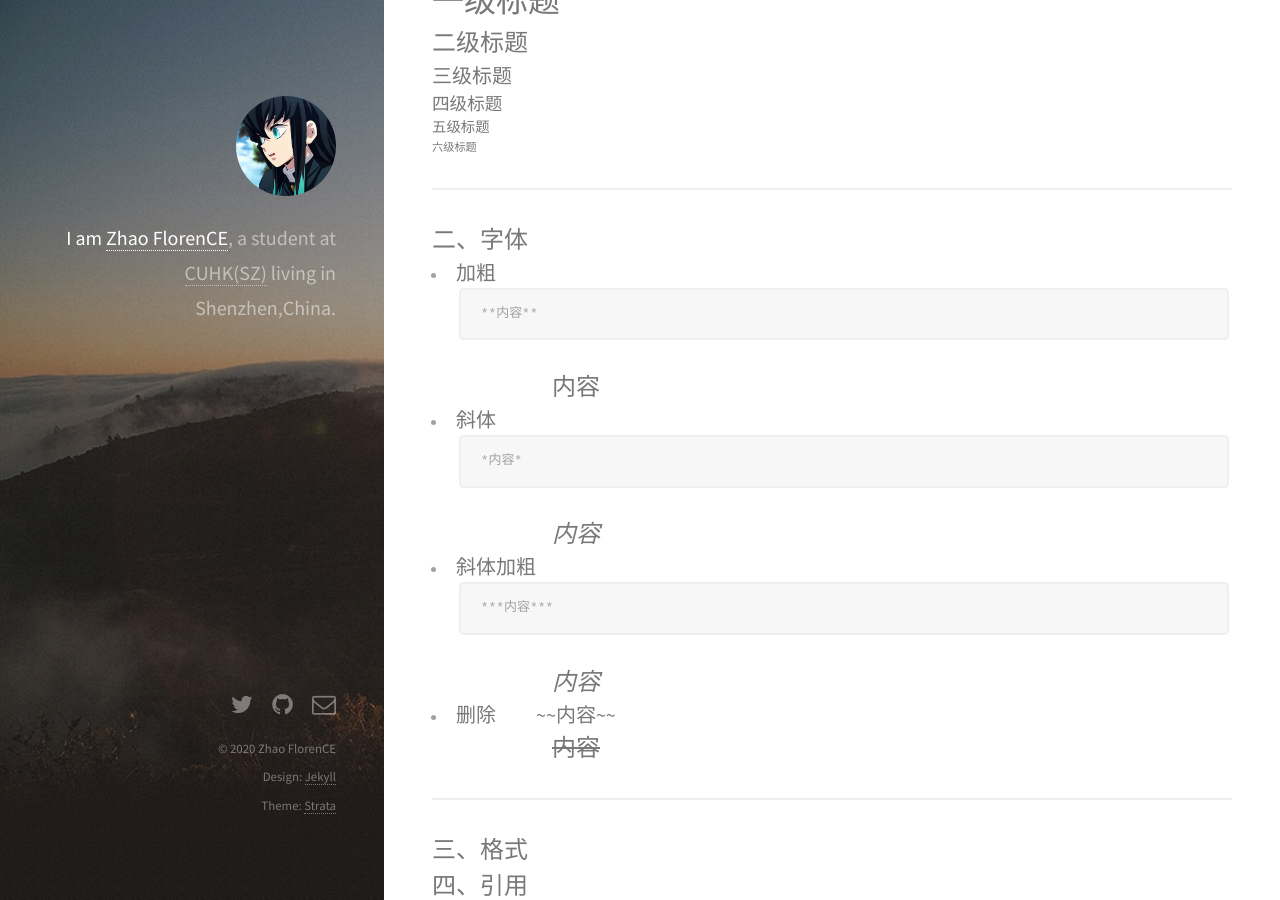
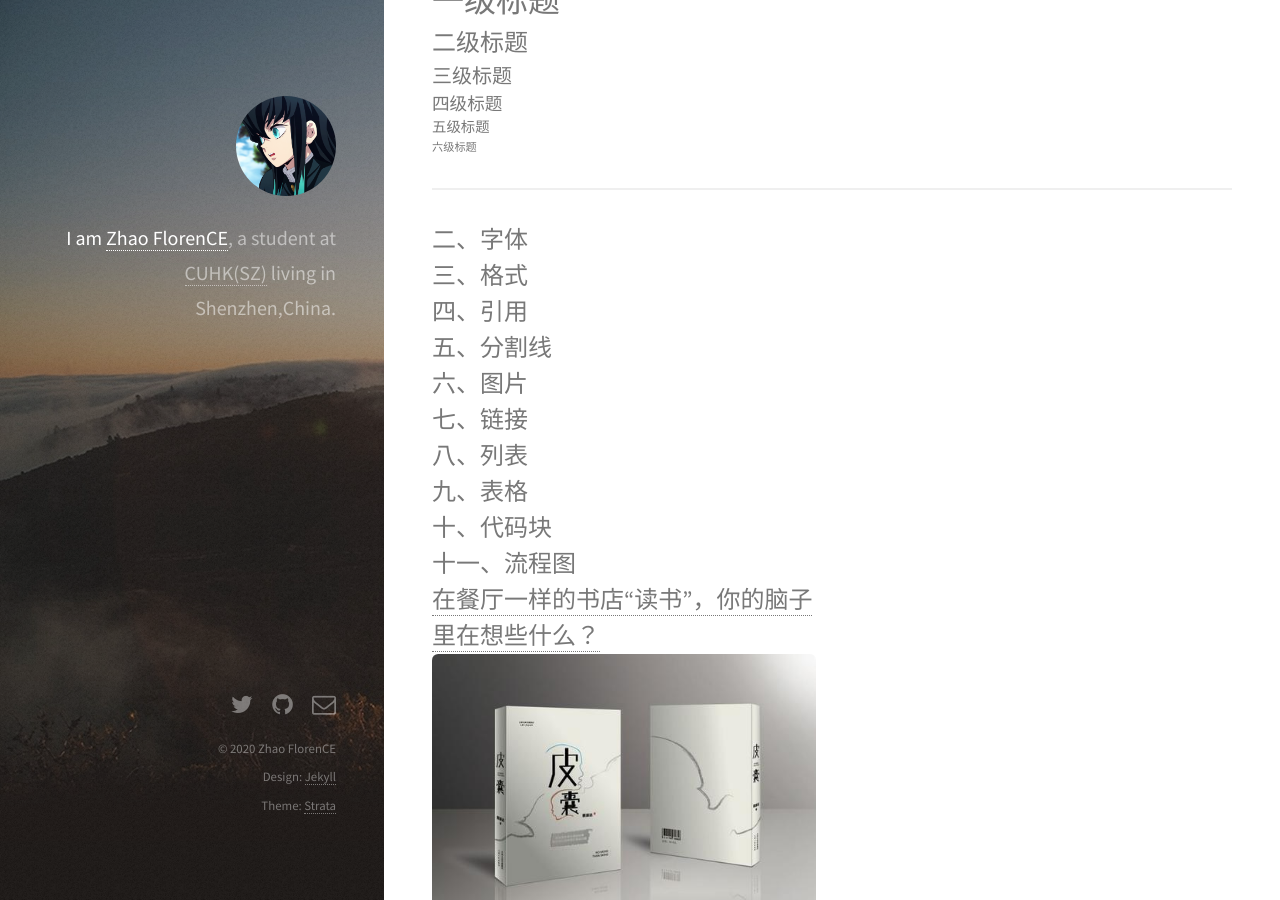
Before and after one commit to as3ert/blog, a Jekyll site: the page built from _posts/2021-01-01-markdown语法.md, in a window 1280 px wide and 900 px high, scrolled down 1182 px. Built offline with Jekyll 4.4.1, drawn with Linux system fonts in a browser that asks for light colours; nearby versions of some CDN libraries.

Commit message:
2021-01-01 18:30:09

````diff
--- a/_posts/2021-01-01-markdown语法.md
+++ b/_posts/2021-01-01-markdown语法.md
@@ -51,27 +51,6 @@ date: 2021-01-01 16:45:00
 ***
 
 ## 二、字体
-
-+ ### 加粗
-```markdown
-**内容**
-```
-## &emsp;&emsp;&emsp;&emsp;**内容**<br>
-+ ### 斜体
-```markdown
-*内容*
-```
-## &emsp;&emsp;&emsp;&emsp;*内容*<br>
-+ ### 斜体加粗
-```markdown
-***内容***
-```
-## &emsp;&emsp;&emsp;&emsp;***内容***<br>
-+ ### 删除&emsp;&emsp;\~\~内容\~\~
-## &emsp;&emsp;&emsp;&emsp;~~内容~~<br>
-
-***
-
 ## 三、格式
 ## 四、引用
 ## 五、分割线
````
